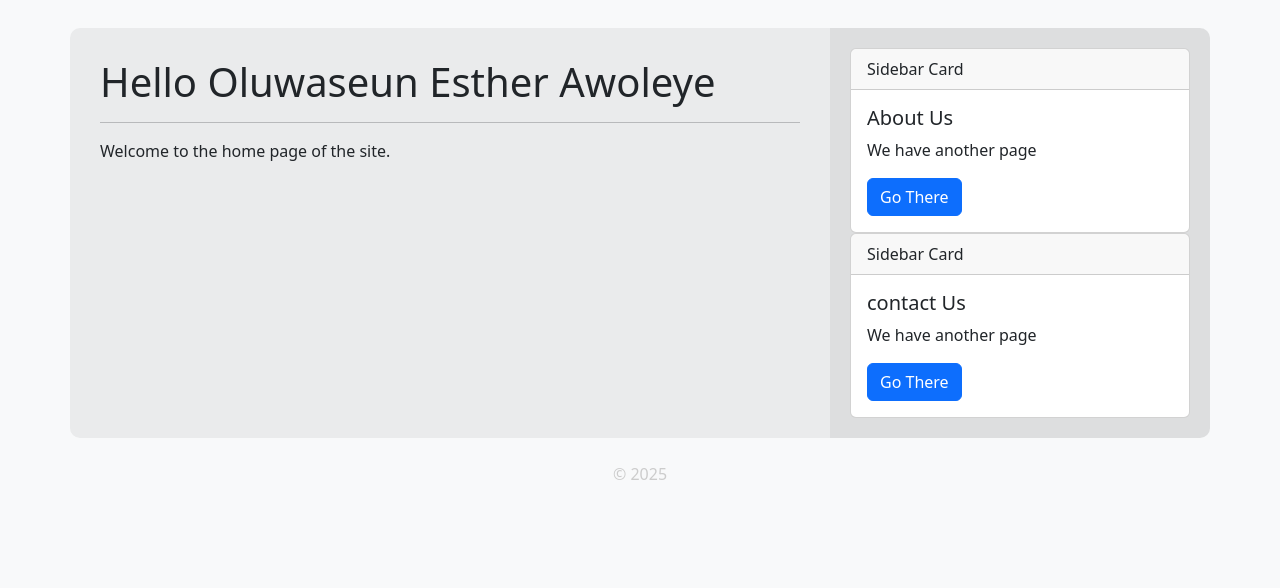
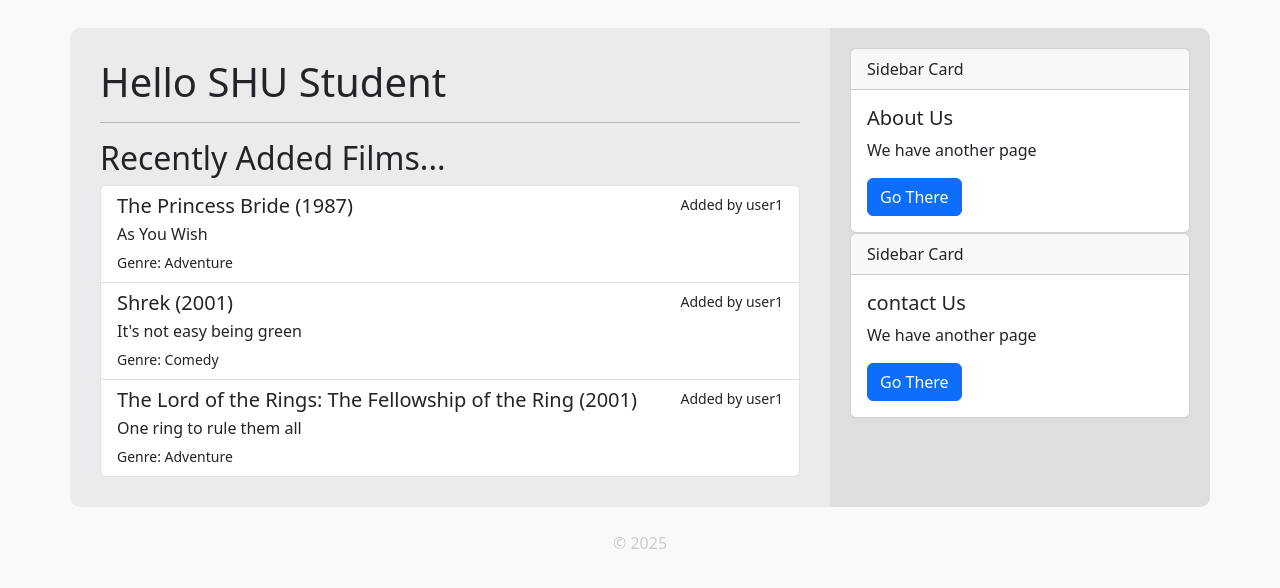
Before and after one commit to Oluwaseun252/efssd-flask, a Flask app: page / in a window 1280 px wide. Shown: the part 56-644 px from the top of the page. Run offline with Flask 3, Linux system fonts and the light colour scheme; data comes from the database, SQL or seed files in the repository; some libraries are stand-ins or nearby versions.

Commit message:
Retrieving films from database and displaying in user films pages

```diff
--- a/app.py
+++ b/app.py
@@ -25,14 +25,30 @@ def inject_site_name():
 #===================
 # These define which template is loaded, or action is taken, depending on the URL requested
 #===================
+
+
+# Helper function to get a username by user ID and provide it to templates
+# eg: {{ film['user']|get_username }})
+@app.template_filter()
+def get_username(user_id):
+    user = get_user_by_id(user_id)
+    return user['username'] if user else 'Unknown'
+
 # Home Page
 @app.route('/')
 def index():
     # This defines a variable 'studentName' that will be passed to the output HTML
-    studentName = "Oluwaseun Esther Awoleye"
-    # Render HTML with the name in a H1 tag
-    #return f"<h1>Hello, {studentName}!</h1>"
-    return render_template('index.html', title="Welcome", username=studentName)
+    studentName = "SHU Student"
+    # If a ‘username’ exists in the session data, use this instead
+    if 'username' in session:
+        studentName = session['username']
+
+    # Get a list of films to display on the homepage
+    films = get_all_films(limit=5, order_by='created DESC')  # Fetch the latest 5 films added
+
+    # Render the 'index.html' template and pass the 'name' variable to it and a title to set the page title dynamically
+    return render_template('index.html', title="Welcome", username=studentName, films=films)
+
 
 # # About Page
 # @app.route('/about')
@@ -153,11 +169,31 @@ def logout():
 @app.route('/films/')
 def films():
 
+    user_id = session.get('user_id')  # Get the logged-in user's ID from the session
+
+    # Ensure user is logged in to view films
+    if user_id is None:
+        flash(category='warning', message='You must be logged in to view this page.')
+        return redirect(url_for('login'))
+
     # Get films list data
-    film_list = get_all_films()
+    film_list = get_all_films(user_id)
 
     # Render the films.html template with a list of films
-    return render_template('films.html', title="All Films", films=film_list)
+    return render_template('films.html', title="Your Films", films=film_list, films_user=user_id)
+
+# Users Films List Page
+@app.route('/films/<int:user_id>/')
+def userFilms(user_id):
+
+    # Get films list data
+    film_list = get_all_films(user_id)
+
+    # Get user info
+    user = get_user_by_id(user_id)
+
+    # Render the films.html template with a list of films
+    return render_template('films.html', title=f"Films added by {user['username']}", films=film_list, films_user=user_id)
 
 # Film Detail Page
 @app.route('/film/<int:id>/')
@@ -167,11 +203,13 @@ def film(id):
     film_data = get_film_by_id(id)
 
     if film_data:
+        # Render the film.html template with film details
         return render_template('film.html', title=film_data['title'], film=film_data)
     else:
         # If film not found, redirect to films list with a flash message
         flash(category='warning', message='Requested film not found!')
         return redirect(url_for('films'))
+
 
 # Add A Film Page
 @app.route('/create/', methods=('GET', 'POST'))
--- a/db/db.py
+++ b/db/db.py
@@ -3,13 +3,38 @@ from db.test_data import films_data
 
 # Placeholder functions to simulate database operations
 
-# Get all films
-def get_all_films():
-    return films_data
+# Film Display functions
+# =========================================================
+# Get all films (or filter by user)
+def get_all_films(user=None, limit=None, order_by='title ASC'):
+    conn = get_db_connection()
+    # Construct base query
+    query = 'SELECT * FROM films'
+    # If user is specified, filter films by that user
+    if user:
+        query += ' WHERE user = ?'
+    # Add ORDER BY to the query if specified
+    query += f' ORDER BY {order_by}'
+    # Add LIMIT if specified
+    if limit:
+        query += f' LIMIT {limit}'
+
+    # Execute the query
+    if user:
+        films = conn.execute(query, (user,)).fetchall()
+    else:
+        films = conn.execute(query).fetchall()
+
+    conn.close()
+
+    return films
 
 # Get a film by its ID
 def get_film_by_id(film_id):
-    return next((film for film in films_data if film['id'] == film_id), None)
+    conn = get_db_connection()
+    film = conn.execute('SELECT * FROM films WHERE id = ?', (film_id,)).fetchone()
+    conn.close()
+    return film
 
 # Create a new film
 def create_film(film_data):
--- a/templates/base.html
+++ b/templates/base.html
@@ -29,6 +29,7 @@
                     <a class="nav-link" href="/about">About</a>
                     <a class="nav-link" href="/contact">Contact</a>
                     {% if session['user_id'] %}
+                    <a class="nav-link" href="/films">Films</a>
                     <a class="nav-link" href="/logout">Logout</a>
                     {% else %}
                     <a class="nav-link" href="/register">Register</a>
--- a/templates/film.html
+++ b/templates/film.html
@@ -6,7 +6,10 @@
 <!-- Page Content -->
 {% block content %}
 
-    <a href="{{ url_for('update', id=film['id']) }}" class="btn btn-primary mb-3 float-end">Edit</a>
+    {% if session['user_id'] == film['user'] %}
+        <a href="{{ url_for('update', id=film['id']) }}" class="btn btn-primary mb-3 float-end">Edit</a>
+    {% endif %}
+
     <h1>{{ film['title'] }} ({{ film['release_year'] }})</h1>
     <hr>
 
--- a/templates/films.html
+++ b/templates/films.html
@@ -2,7 +2,10 @@
 
 <!-- Page Content -->
 {% block content %}
-    <a href="{{ url_for('create') }}" class="btn btn-primary mb-3 float-end">+ Add</a>
+
+    {% if session['user_id'] == films_user %}
+        <a href="{{ url_for('create') }}" class="btn btn-primary mb-3 float-end">+ Add</a>
+    {% endif %}
 
     <h1>{{ title }}</h1>
     <hr>
--- a/templates/index.html
+++ b/templates/index.html
@@ -4,9 +4,23 @@
 <!-- This block named ‘content’ allows us to define html that can be inserted into the base template block with the same name -->
 {% block content %}
 
-    <!-- This is the template contents that will be inserted into the {block} 'content' in base.html including a dynamic 'username' -->
     <h1>Hello {{ username }}</h1>
     <hr>
-    <p>Welcome to the home page of the site.</p>
+    <h2>Recently Added Films...</h2>
+
+    <div class="list-group">
+        {% for film in films %}
+            <a href="{{ url_for('film', id=film['id']) }}" class="list-group-item list-group-item-action">
+                <div class="d-flex w-100 justify-content-between">
+                    <h5 class="mb-1">{{ film['title'] }} ({{ film['release_year'] }})</h5>
+                    <small>Added by {{ film['user'] | get_username }}</small>
+                </div>
+                <p class="mb-1">{{ film['tagline'] }}</p>
+                <small>Genre: {{ film['genre'] }}</small>
+            </a>
+        {% else %}
+            <p class="text-muted">No films available.</p>
+        {% endfor %}
+    </div>
 
 {% endblock %}
```
